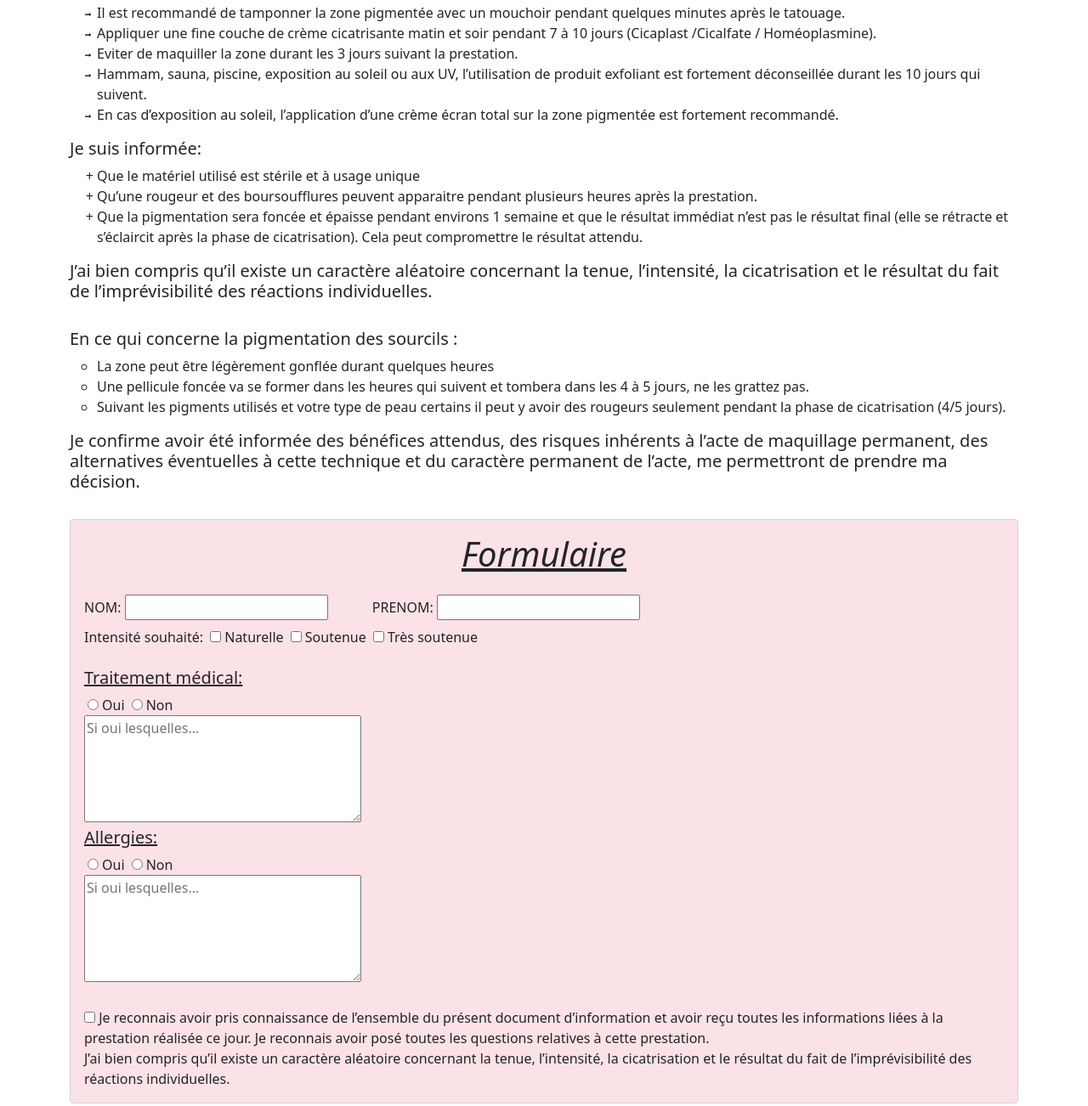
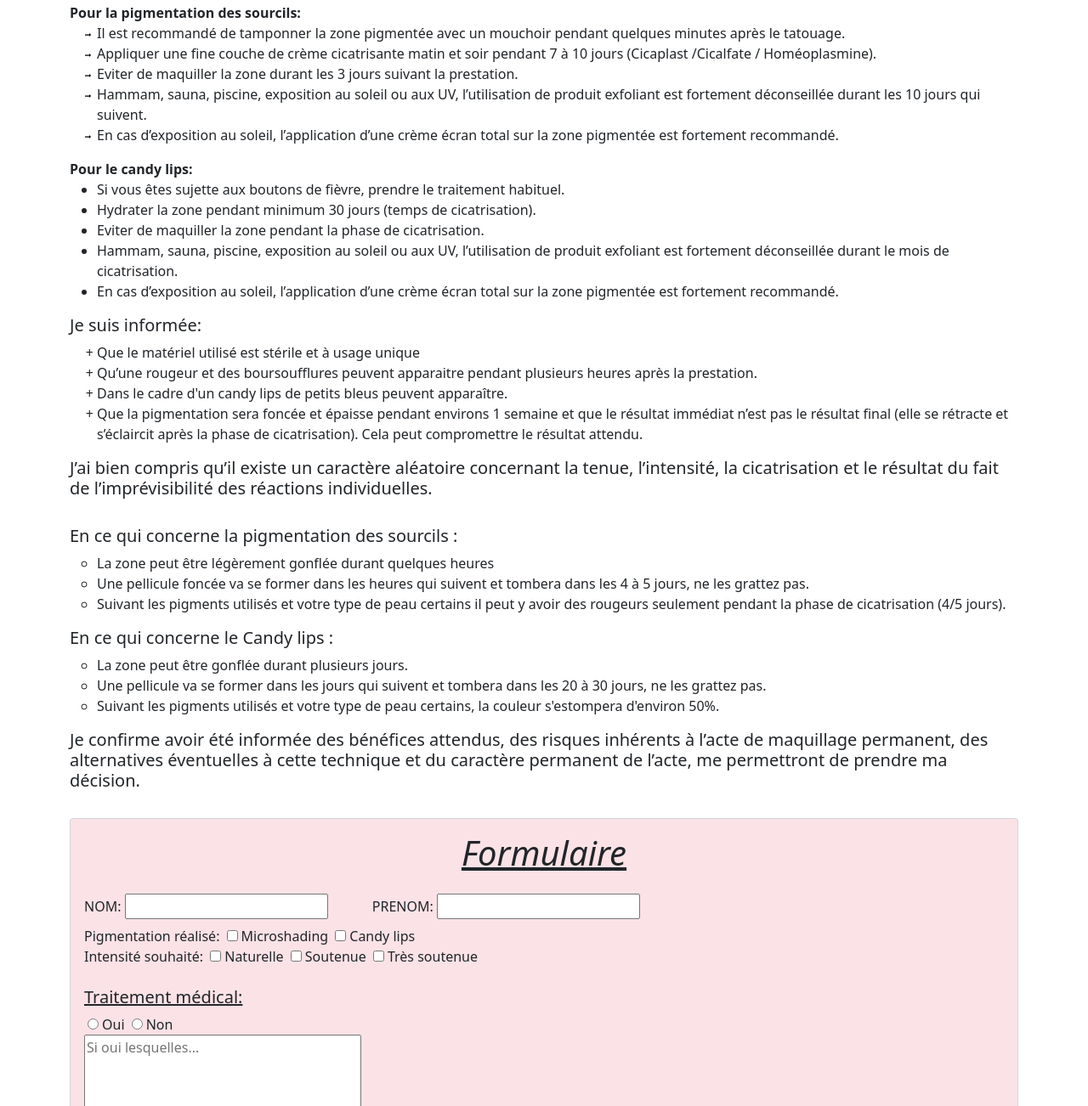
Before and after one commit to CentaureChris/Mel_form, a plain HTML site: page index.html in a window 1280 px wide. Shown: the part 309-1611 px from the top of the page at 85% size. Drawn offline with nearby package versions, Linux system fonts and the light colour scheme.

Commit message:
add sections for candy lips

```diff
--- a/index.html
+++ b/index.html
@@ -18,8 +18,10 @@
 
         <h5>Informations éclairées sur le maquillage permanent</h5>
         <p>Vous êtes sur le point de réaliser un maquillage permanent, vous trouverez ci-dessous quelques indications et précautions à respecter pour la suite de cette prestation.
+        </br>
+      </p>
 
-        </p>
+        <b>Pour la pigmentation des sourcils:</b>
         <ul class="info">
             <li>Il est recommandé de tamponner la zone pigmentée avec un mouchoir pendant quelques minutes après le tatouage.</li>
             <li>Appliquer une fine couche de crème cicatrisante matin et soir pendant 7 à 10 jours (Cicaplast /Cicalfate / Homéoplasmine).
@@ -31,12 +33,24 @@
             <li>En cas d’exposition au soleil, l’application d’une crème écran total sur la zone pigmentée est fortement recommandé.
             </li>
         </ul>
+
+        <b>Pour le candy lips:</b>
+          <ul>
+            <li>Si vous êtes sujette aux boutons de fièvre, prendre le traitement habituel. </li>
+            <li>Hydrater la zone pendant minimum 30 jours (temps de cicatrisation).</li>
+            <li>Eviter de maquiller la zone pendant la phase de cicatrisation. </li>
+            <li>Hammam, sauna, piscine, exposition au soleil ou aux UV, l’utilisation de produit exfoliant est fortement déconseillée durant le mois de cicatrisation.</li>
+            <li>En cas d’exposition au soleil, l’application d’une crème écran total sur la zone pigmentée est fortement recommandé.</li>
+
+
+          </ul>
         <h5>Je suis informée:</h5>
         <ul class="info2">
             <li>Que le matériel utilisé est stérile et à usage unique
             </li>
             <li>Qu’une rougeur et des boursoufflures peuvent apparaitre pendant plusieurs heures après la prestation.
             </li>
+            <li>Dans le cadre d'un candy lips de petits bleus peuvent apparaître.</li>
             <li>Que la pigmentation sera foncée et épaisse pendant environs 1 semaine et que le résultat immédiat n’est pas le résultat final (elle se rétracte et s’éclaircit après la phase de cicatrisation). Cela peut compromettre le résultat attendu.
             </li>
         </ul>
@@ -53,6 +67,16 @@
             <li>Suivant les pigments utilisés et votre type de peau certains il peut y avoir des rougeurs seulement pendant la phase de cicatrisation (4/5 jours).
             </li>
         </ul>
+        <h5>En ce qui concerne le Candy lips :
+        </h5>
+        <ul class="info3">
+            <li>La zone peut être gonflée durant plusieurs jours.
+            </li>
+            <li>Une pellicule va se former dans les jours qui suivent et tombera dans les 20 à 30 jours, ne les grattez pas.
+            </li>
+            <li>Suivant les pigments utilisés et votre type de peau certains, la couleur s'estompera d'environ 50%.
+            </li>
+        </ul>
         <h5>Je confirme avoir été informée des bénéfices attendus, des risques inhérents à l’acte de maquillage permanent, des alternatives éventuelles à cette technique et du caractère permanent de l’acte, me permettront de prendre ma décision.
         </h5>
         <br>
@@ -62,6 +86,10 @@
             <input type="text" class="form-label me-5">
             <label for="prenom" >PRENOM:</label>
             <input type="text"><br>
+            Pigmentation réalisé:
+            <input type="checkbox" name="naturelle" id="naturelle" class="m-1"><label>Microshading</label>
+            <input type="checkbox" name="soutenue" id="soutenue" class="m-1"><label>Candy lips</label>
+            </br>
             Intensité souhaité:
             <input type="checkbox" name="naturelle" id="naturelle" class="m-1"><label>Naturelle</label>
             <input type="checkbox" name="soutenue" id="soutenue" class="m-1"><label>Soutenue</label>
```
